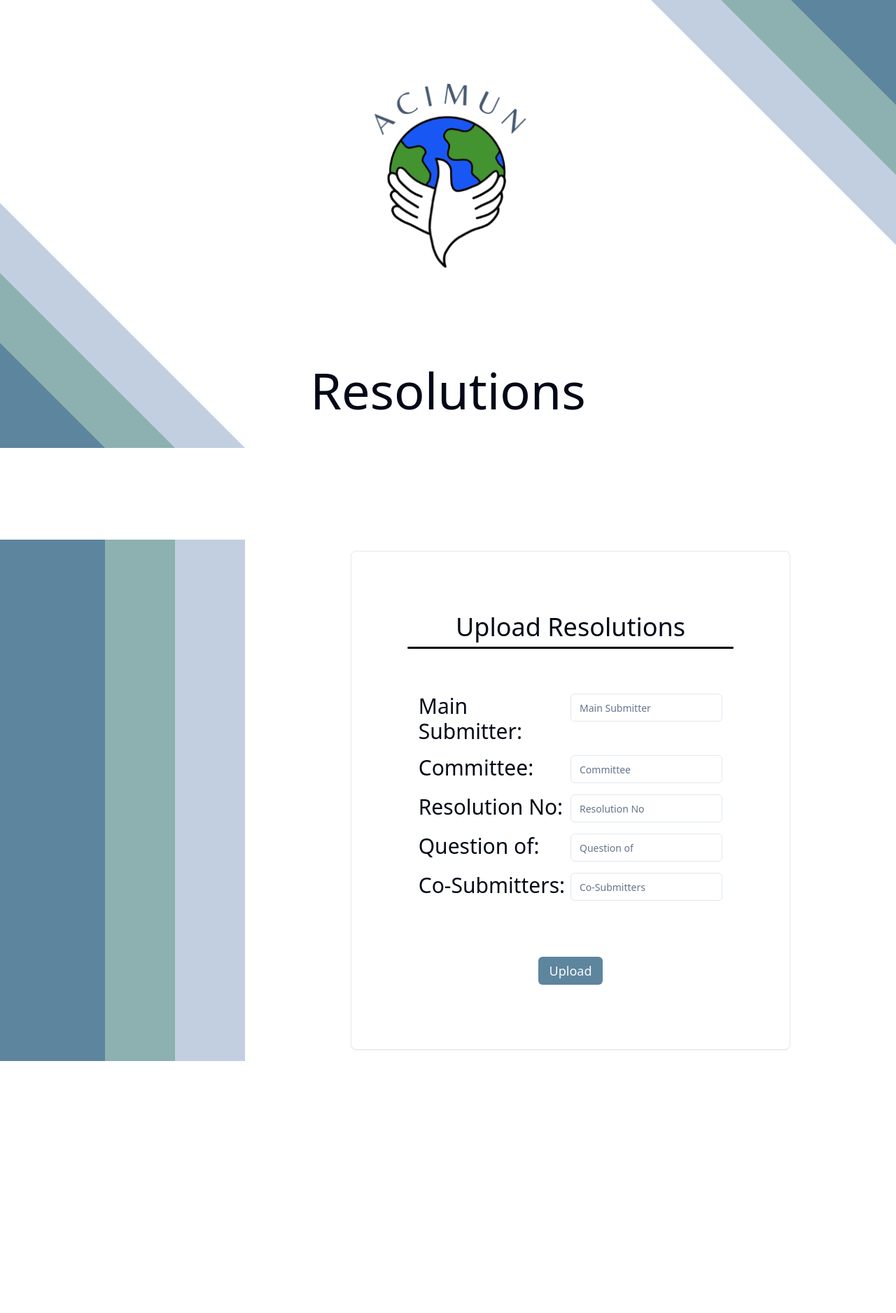
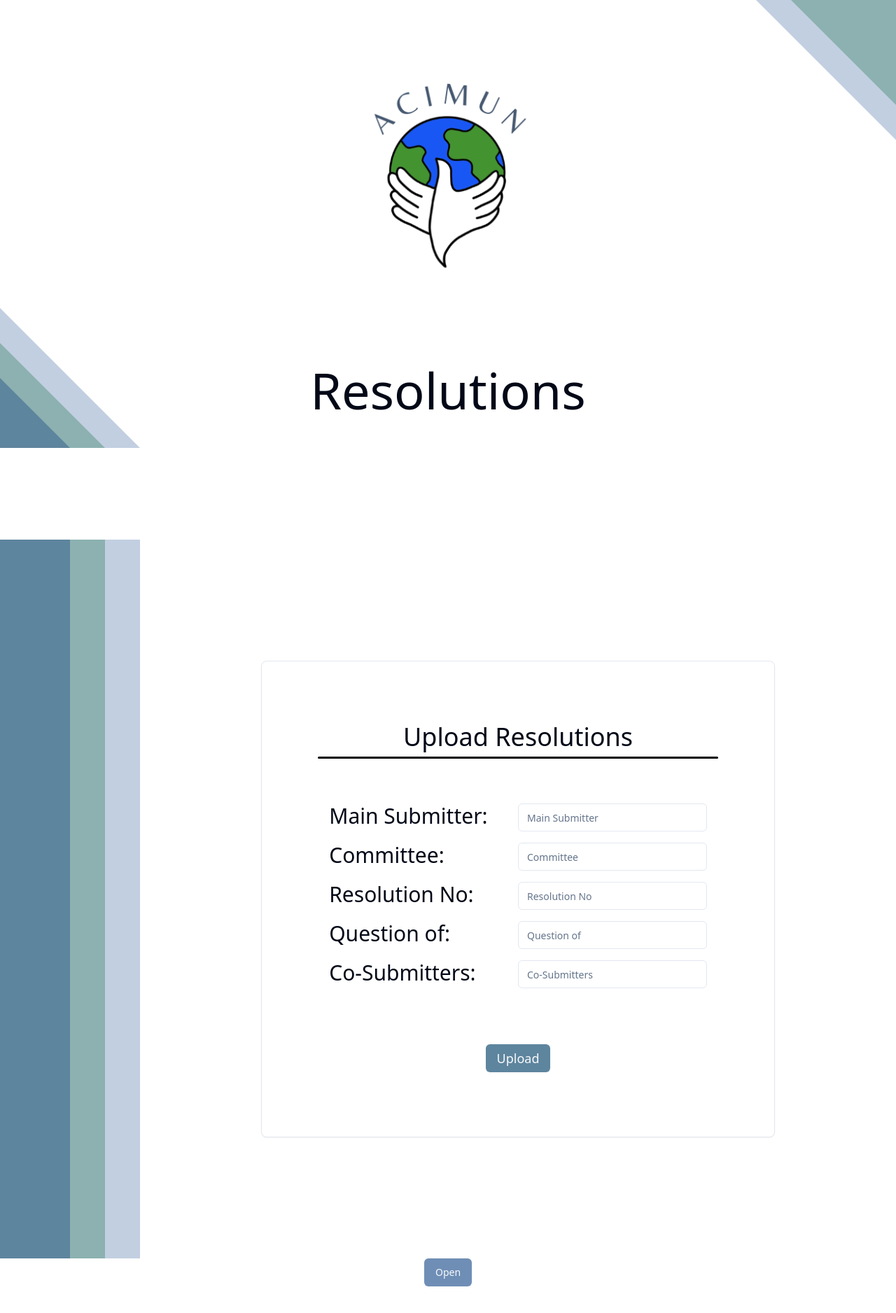
Before and after one commit to kyenideniz/acimun-online, a Next.js app: page /upload in a window 1280 px wide. Shown: the top 1876 px of the page at 70% size. Before the commit the page ends 1516 px from the top, so only its background shows below. Built offline with nearby package versions, Linux system fonts and the light colour scheme.

Commit message:
upload popUp

```diff
--- a/app/(root)/upload/page.tsx
+++ b/app/(root)/upload/page.tsx
@@ -1,5 +1,4 @@
-
-
+import { PopUp } from "@/components/popUp";
 import { ResoUpload } from "@/components/resoUpload";
 import SecondaryBanner from "@/components/secondaryBanner/secondaryBanner";
 
@@ -9,7 +8,9 @@ export default function Home() {
 
     <div className="bg-white">
       <SecondaryBanner />
-      <ResoUpload />
+        <ResoUpload />
+      <PopUp />
+      <br></br><br></br>
     </div>
 
   )
--- a/app/globals.css
+++ b/app/globals.css
@@ -87,7 +87,7 @@
   }
   .grid-container {
     display: grid;
-    grid-template-columns: 150px 100px 100px auto;
+    grid-template-columns: 100px 50px 50px auto;
     margin-top: 8px;
   }
   hr.rounded {
--- a/components/mainBannerComps/cornerLines.tsx
+++ b/components/mainBannerComps/cornerLines.tsx
@@ -6,9 +6,9 @@ export function CornerLines(){
             <div className={styles.leftUpperVar2}></div>
             <div className={styles.leftUpperVar3}></div>
 
-            <div className="triangle lower rightLowerVar1"></div>
-            <div className="triangle lower rightLowerVar2"></div>
-            <div className="triangle lower rightLowerVar3"></div>
+            <div className={styles.rightLowerVar1}></div>
+            <div className={styles.rightLowerVar2}></div>
+            <div className={styles.rightLowerVar3}></div>
         </>
     );
 };
--- /dev/null
+++ b/components/popUp.tsx
@@ -0,0 +1,23 @@
+import {
+    Popover,
+    PopoverContent,
+    PopoverTrigger,
+  } from "@/components/ui/popover"
+import ResoUpload from "./resoUpload"
+import { Button } from "./ui/button"
+
+export function PopUp(){
+    return(
+        <div className="items-center justify-center flex">
+        <Popover>
+            <PopoverTrigger>
+                <Button variant="custom">Open</Button>
+            </PopoverTrigger>
+            <PopoverContent>
+                <ResoUpload />
+            </PopoverContent>
+        </Popover>
+
+        </div>
+    )
+}
--- a/components/resoUpload.tsx
+++ b/components/resoUpload.tsx
@@ -11,7 +11,7 @@ export function ResoUpload(){
         <div style={{background:"#C2CFE1"}}></div>
         <div className="p-4">
 
-        <div className="mx-[15%]">
+        <div className="m-[15%]">
             <Card className="w-[100%]">
                 <div className="mx-20 ">
                     <div className="text-4xl mt-20 py-2 text-center">Upload Resolutions</div>
--- a/components/secondaryBanner/secondaryCornerLines.module.css
+++ b/components/secondaryBanner/secondaryCornerLines.module.css
@@ -1,7 +1,7 @@
 .rightUpperVar1 {
     border-top: 0px solid transparent;
-	border-right: 150px solid #5E859E;
-	border-bottom: 150px solid transparent;
+	border-right: 100px solid #5E859E;
+	border-bottom: 1*0px solid transparent;
     z-index: 4;
     top: 0%;
     right: 0%;
@@ -9,8 +9,8 @@
   }
   .rightUpperVar2{
     border-top: 0px solid transparent;
-	border-right: 250px solid #8CB1B0;
-	border-bottom: 250px solid transparent;
+	border-right: 150px solid #8CB1B0;
+	border-bottom: 150px solid transparent;
     z-index: 3;
     top: 0%;
     right: 0%;
@@ -18,8 +18,8 @@
   }
   .rightUpperVar3{
     border-top: 0px solid transparent;
-	border-right: 350px solid #C2CFE1;
-    border-bottom: 350px solid transparent;
+	border-right: 200px solid #C2CFE1;
+    border-bottom: 200px solid transparent;
     z-index: 2;
     top: 0%;
     right: 0%;
@@ -28,8 +28,8 @@
 
   .leftLowerVar1{
     border-left: 0 solid ;
-	  border-right: 150px solid transparent;
-	  border-bottom: 150px solid #5E859E;
+	  border-right: 100px solid transparent;
+	  border-bottom: 100px solid #5E859E;
     z-index: 4;
     bottom: 20%;
     left:0%;
@@ -37,8 +37,8 @@
   }
   .leftLowerVar2{
     border-left: 0 solid #8CB1B0;
-	  border-right: 250px solid transparent;
-	  border-bottom: 250px solid #8CB1B0;
+	  border-right: 150px solid transparent;
+	  border-bottom: 150px solid #8CB1B0;
     z-index: 3;
     bottom: 20%;
     left: 0%;
@@ -46,8 +46,8 @@
   }
   .leftLowerVar3{
     border-left: 0 solid #C2CFE1;
-	  border-right: 350px solid transparent;
-	  border-bottom: 350px solid #C2CFE1;
+	  border-right: 200px solid transparent;
+	  border-bottom: 200px solid #C2CFE1;
     z-index: 2;
     bottom: 20%;
     left: 0%;
```
Also changed, not shown: components/mainBannerComps/cornerLines.module.css (+12 -12 lines).
